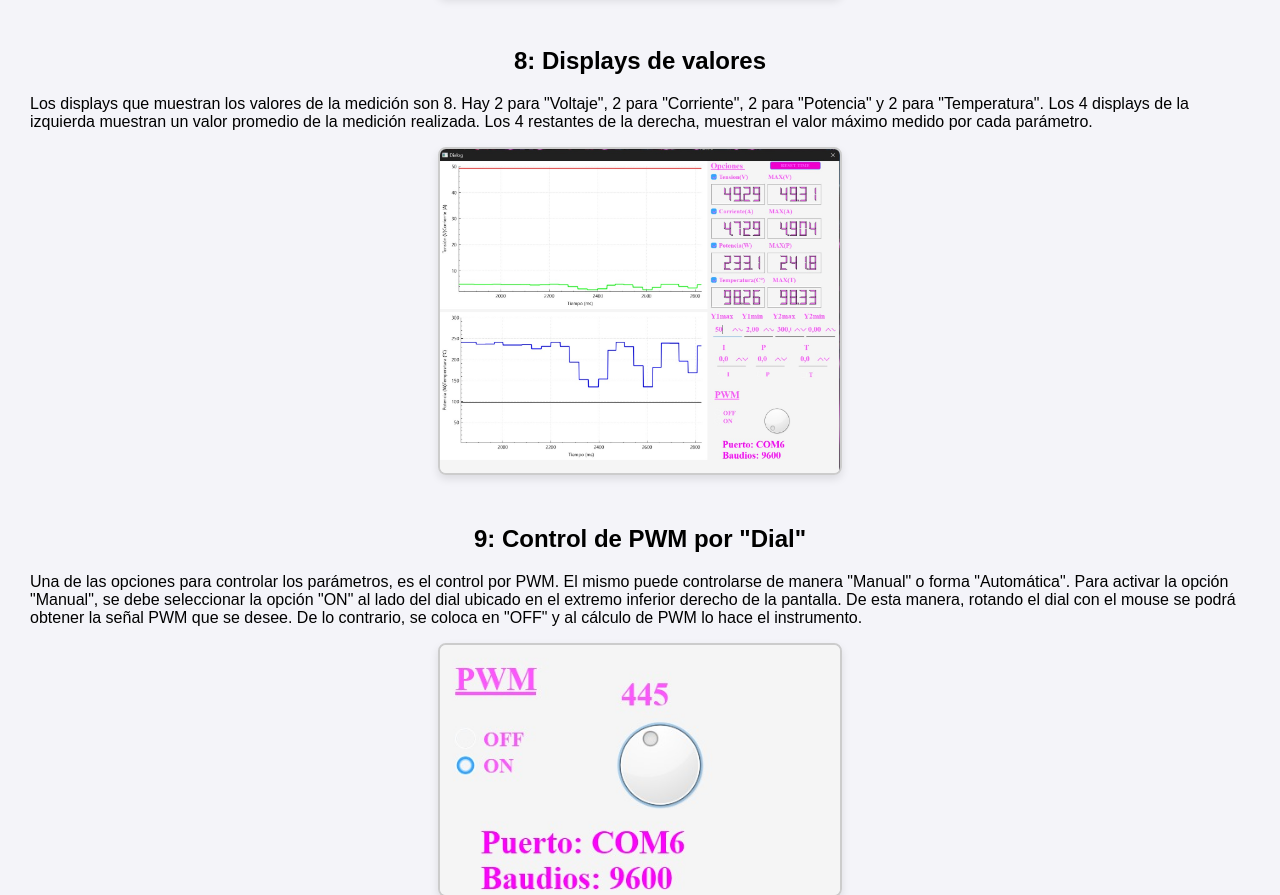
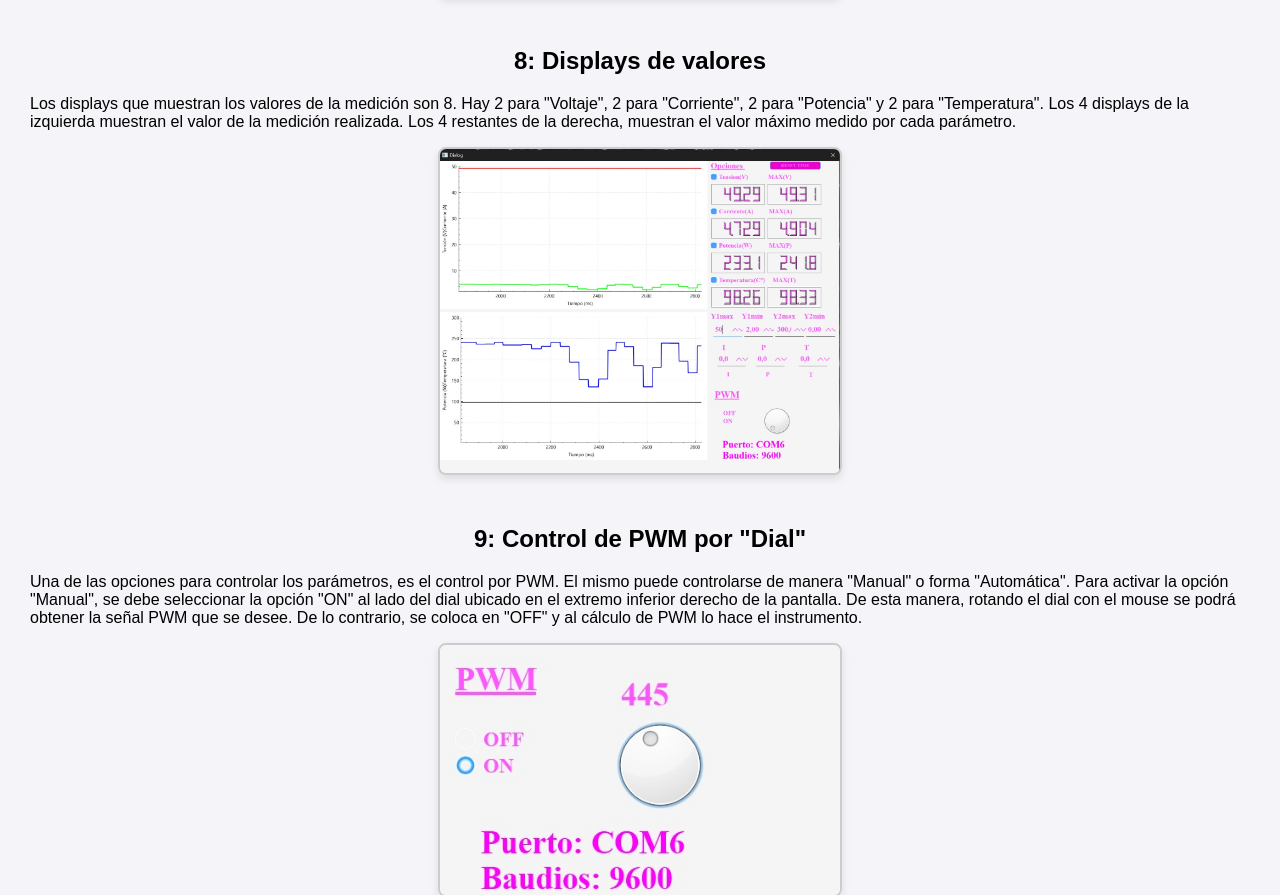
Before and after one commit to miliipalomeque/instrumento-virtual-xyz, a plain HTML site: page manual_instrucciones.html in a window 1280 px wide. Shown: the part 3077-3972 px from the top of the page. Drawn offline with Linux system fonts and the light colour scheme.

Commit message:
Update manual_instrucciones.html

```diff
--- a/manual_instrucciones.html
+++ b/manual_instrucciones.html
@@ -95,7 +95,7 @@
      <!-- Paso 8 -->
       <div class="instruccion">
         <h2>8: Displays de valores</h2>
-        <p>Los displays que muestran los valores de la medición son 8. Hay 2 para "Voltaje", 2 para "Corriente", 2 para "Potencia" y 2 para "Temperatura". Los 4 displays de la izquierda muestran un valor promedio de la medición realizada. Los 4 restantes de la derecha, muestran el valor máximo medido por cada parámetro.</p>
+        <p>Los displays que muestran los valores de la medición son 8. Hay 2 para "Voltaje", 2 para "Corriente", 2 para "Potencia" y 2 para "Temperatura". Los 4 displays de la izquierda muestran el valor de la medición realizada. Los 4 restantes de la derecha, muestran el valor máximo medido por cada parámetro.</p>
         <img src="fluctuaciones.jpeg" alt="Imagen Paso 1" class="instruccion-imagen">
       </div>
 
```
